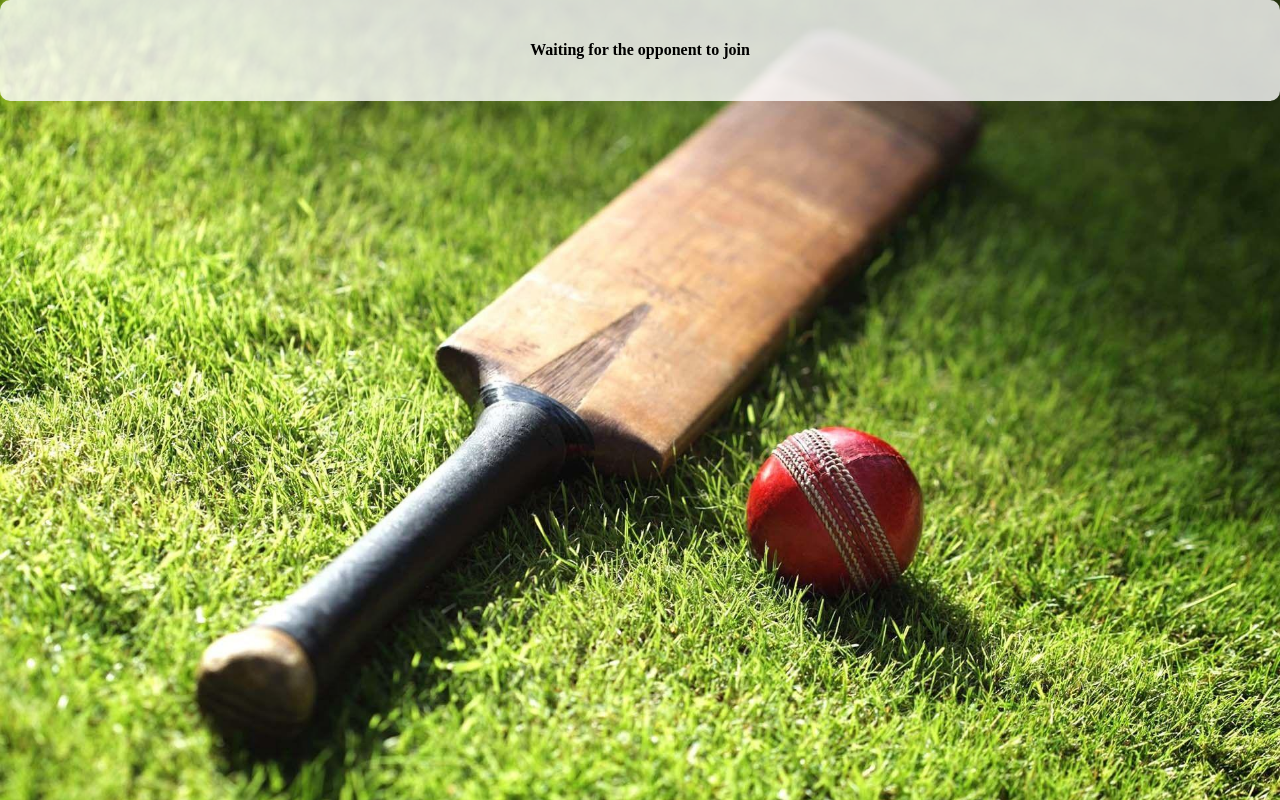
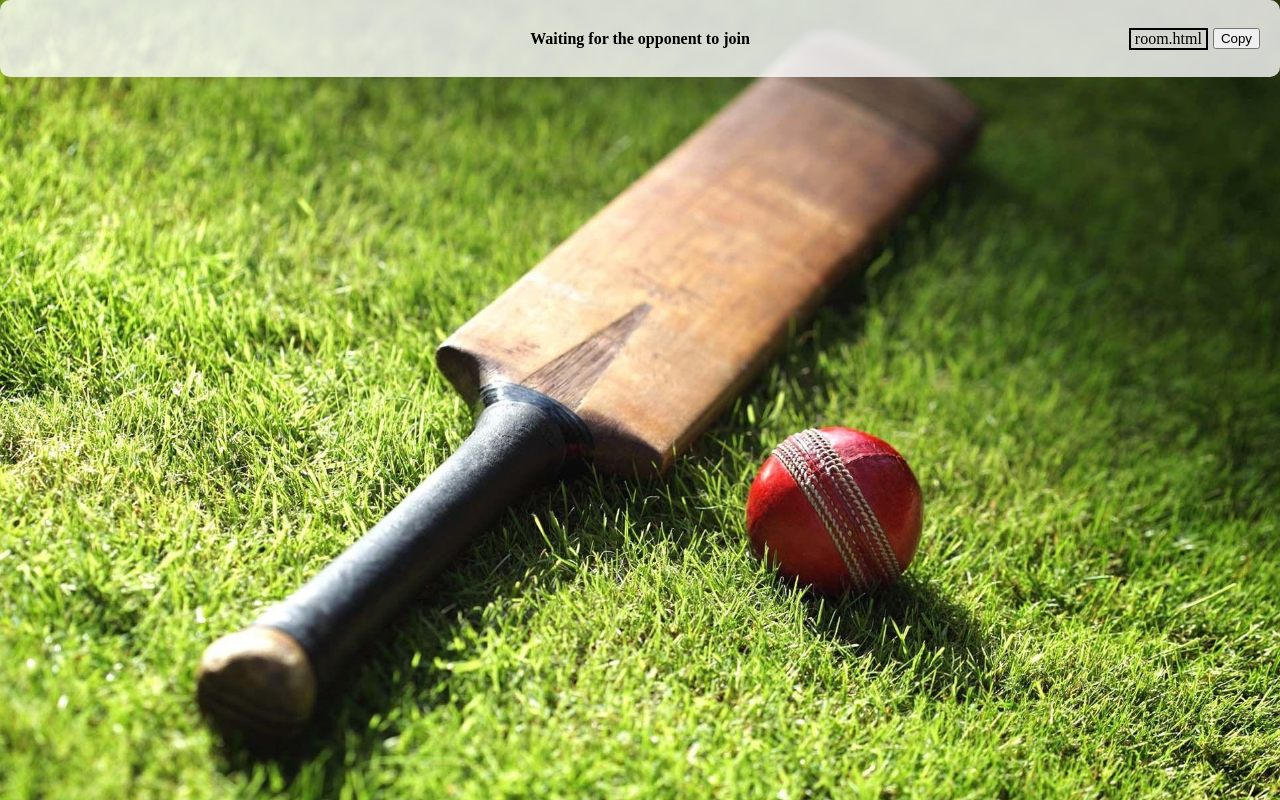
Before and after one commit to yadhu1335/Handy-Cricket, a website: page Handy-Cricket V2/public/views/room.html in a window 1280 px wide. Drawn offline with nearby package versions, Linux system fonts and the light colour scheme; no server answers.

Commit message:
added copy room code inside insufficient_players div

```diff
--- a/Handy-Cricket V2/public/css/room.css
+++ b/Handy-Cricket V2/public/css/room.css
@@ -20,4 +20,50 @@ body {
   padding: 20px;
   border-radius: 10px;
   text-align: center;
+  height: 37px;
 }
+
+/* #copy_room_id_div {
+  display: flex;
+  border: 2px solid blue;
+  height: 28px;
+  position: relative;
+  left: 37%;
+} */
+/* GPT */
+#insufficient_players h4 {
+  margin: 0;
+}
+
+#copy_room_id_div {
+  display: flex;
+  justify-content: center;
+  align-items: center;
+  position: absolute;
+  right: 20px;
+}
+
+#copy_room_id {
+  margin-right: 5px;
+  border: 2px solid black;
+  width: 75px;
+}
+
+#copy_room_id_btn {
+  cursor: pointer;
+}
+
+/* old room_copy code*/
+/*#copy_room_id_div {
+  display: flex;
+  align-items: center;
+}
+#copy_room_id_div p {
+  margin-bottom: 0px;
+  width: 100px;
+  border: 1px solid black;
+}
+
+#copy_room_id_div #copy_room_id_btn {
+  margin-left: 2px;
+} */
--- a/Handy-Cricket V2/public/js/room.js
+++ b/Handy-Cricket V2/public/js/room.js
@@ -1,15 +1,21 @@
 console.log("js working");
+//getting room id from url
 const path = window.location.pathname;
 const parts = path.split("/");
 const room_id = parts[parts.length - 1];
+
 const body = document.body;
 const messages_to_user = document.getElementById("messages_to_user");
 const insufficient_players = document.getElementById("insufficient_players");
+const copy_room_id = document.getElementById("copy_room_id");
+const copy_room_id_button = document.getElementById("copy_room_id_button");
+
 console.log(`roomid=${room_id}`);
 
 const Socket = io();
 
 Socket.emit("join_room", room_id);
+copy_room_id.innerHTML = room_id;
 
 Socket.on("alert", (message, warning_boolean = null) => {
   alert(message);
@@ -18,6 +24,18 @@ Socket.on("alert", (message, warning_boolean = null) => {
   }
 });
 
+copy_room_id_button.addEventListener("click", () => {
+  alert("Copied to clipboard succesfully");
+  navigator.clipboard
+    .writeText(room_id)
+    .then(() => {
+      console.log("Room ID copied to clipboard: " + room_id);
+    })
+    .catch((error) => {
+      console.error("Error copying to clipboard:", error);
+    });
+});
+
 Socket.on("start_match", () => {
   console.log(`start match`);
   messages_to_user.removeChild(insufficient_players);
--- a/Handy-Cricket V2/public/views/room.html
+++ b/Handy-Cricket V2/public/views/room.html
@@ -11,6 +11,10 @@
     <div id="messages_to_user">
       <div id="insufficient_players">
         <h4>Waiting for the opponent to join</h4>
+        <div id="copy_room_id_div">
+          <p id="copy_room_id"></p>
+          <button id="copy_room_id_button">Copy</button>
+        </div>
       </div>
     </div>
     <div id="main_part"></div>
```
Also changed, not shown: Handy-Cricket V2/public/image/copy_icon.png (added).
